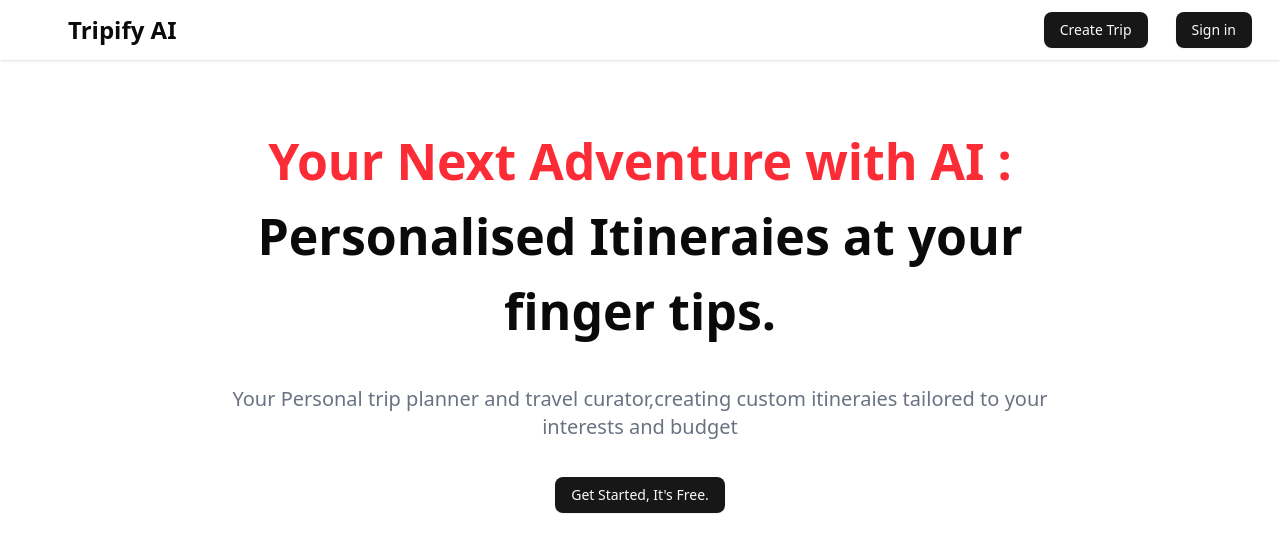
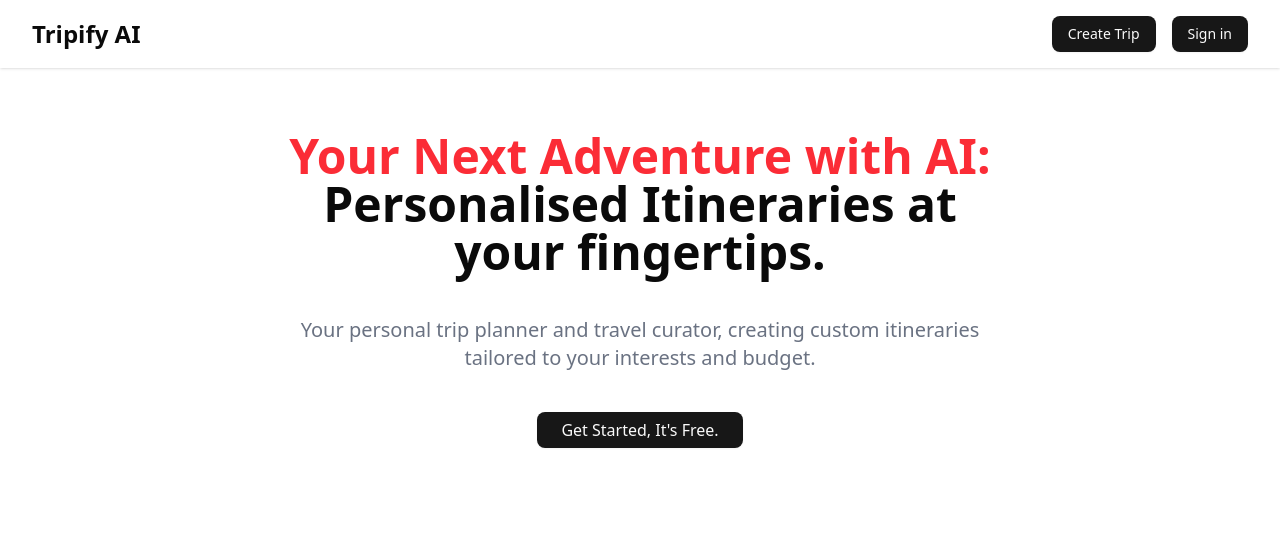
Before and after one commit to sehaj172005/TRIPIFY-AI, a React (Vite) app in the folder Ai trip planner frontend/: page / in a window 1280 px wide. Shown: the top 552 px of the page. Built offline with nearby package versions, Linux system fonts and the light colour scheme; no server answers.

Commit message:
ui/ux changes

```diff
--- a/Ai trip planner frontend/src/components/ui/Header.jsx
+++ b/Ai trip planner frontend/src/components/ui/Header.jsx
@@ -16,10 +16,13 @@
 import axios from "axios";
 import { toast } from "sonner";
 import { FcGoogle } from "react-icons/fc";
+import { Menu } from "lucide-react";
 import { useNavigate } from "react-router-dom";
 
 function Header() {
   const [dialogOpen, setDialogOpen] = useState(false);
+  const [mobileMenuOpen, setMobileMenuOpen] = useState(false);
+
   const user = localStorage.getItem("user");
   const profile = user ? JSON.parse(user) : null;
 
@@ -33,7 +36,6 @@
           },
         }
       );
-      console.log("User Info:", userDetails.data);
       localStorage.setItem("user", JSON.stringify(userDetails.data));
       window.location.reload();
     } catch (error) {
@@ -43,7 +45,6 @@
 
   const login = useGoogleLogin({
     onSuccess: (res) => {
-      console.log(res.access_token);
       generateUser(res.access_token);
       setDialogOpen(false);
       toast.success("Signed in successfully");
@@ -55,34 +56,44 @@
   });
 
   return (
-    <div className="p-3 shadow-sm flex justify-between items-center px-7">
-      {/* Logo Image */}
-     <h2 className="font-bold text-2xl px-10">Tripify AI</h2>
-      {/* Right Section */}
-      <div className="flex gap-7">
+    <header className="p-4 shadow-sm flex items-center justify-between bg-white flex-wrap">
+      {/* Logo */}
+      <h2 className="font-bold text-2xl px-4">Tripify AI</h2>
+
+      {/* Hamburger for mobile */}
+      <div className="md:hidden px-4">
+        <Menu
+          className="w-6 h-6 cursor-pointer"
+          onClick={() => setMobileMenuOpen(!mobileMenuOpen)}
+        />
+      </div>
+
+      {/* Main Navigation */}
+      <nav
+        className={`w-full md:w-auto md:flex items-center gap-5 px-4 ${
+          mobileMenuOpen ? "block" : "hidden"
+        } md:block`}
+      >
+        <div className="flex flex-col md:flex-row gap-4 mt-4 md:mt-0 md:ml-auto items-center">
           <a href="/create-trip">
-          <Button>Create Trip</Button>
-        </a>
-        {profile ? (
-          <div className="flex items-center gap-7">
-            {/* View Trip link */}
-            <a
-              href={`/my-trips/${profile.email}`}
-              className="text-sm font-medium text-blue-600 hover:underline"
-            >
-              <Button>View your Trips</Button>
+            <Button className="w-full md:w-auto">Create Trip</Button>
           </a>
 
-            {/* Profile and Logout */}
+          {profile ? (
+            <>
+              <a href={`/my-trips/${profile.email}`}>
+                <Button className="w-full md:w-auto">View your Trips</Button>
+              </a>
+
               <Popover>
                 <PopoverTrigger>
                   <img
                     src={profile?.picture}
-                  alt="profilePhoto"
+                    alt="profile"
                     className="w-8 h-8 rounded-full object-cover cursor-pointer"
                   />
                 </PopoverTrigger>
-              <PopoverContent>
+                <PopoverContent className="w-40">
                   <Button
                     onClick={() => {
                       localStorage.clear();
@@ -94,10 +105,15 @@
                   </Button>
                 </PopoverContent>
               </Popover>
-          </div>
+            </>
           ) : (
             <>
-            <Button onClick={() => setDialogOpen(true)}>Sign in</Button>
+              <Button
+                onClick={() => setDialogOpen(true)}
+                className="w-full md:w-auto"
+              >
+                Sign in
+              </Button>
 
               <Dialog open={dialogOpen} onOpenChange={setDialogOpen}>
                 <DialogContent>
@@ -109,12 +125,7 @@
                       Sign in securely using Google Authentication.
                     </DialogDescription>
                   </DialogHeader>
-                <Button
-                  className="mt-4 w-full"
-                  onClick={() => {
-                    login();
-                  }}
-                >
+                  <Button className="mt-4 w-full" onClick={login}>
                     <FcGoogle className="mr-2" /> Sign in with Google
                   </Button>
                 </DialogContent>
@@ -122,7 +133,8 @@
             </>
           )}
         </div>
-    </div>
+      </nav>
+    </header>
   );
 }
 
--- a/Ai trip planner frontend/src/components/ui/Hero.jsx
+++ b/Ai trip planner frontend/src/components/ui/Hero.jsx
@@ -4,19 +4,20 @@
 
 function Hero() {
   return (
-    <div className="flex flex-col justify-center mx-56 gap-9">
-      <h1 className="font-extrabold text-[50px] text-center mt-16">
-        <span className="text-red-500">Your Next Adventure with AI : </span>{" "}
-        <br></br>
-        Personalised Itineraies at your finger tips.
+    <div className="flex flex-col justify-center px-4 sm:px-8 md:px-16 lg:mx-40 xl:mx-56 gap-6 sm:gap-8 md:gap-10">
+      <h1 className="font-extrabold text-3xl sm:text-4xl md:text-5xl text-center mt-12 sm:mt-16">
+        <span className="text-red-500">Your Next Adventure with AI:</span> <br />
+        Personalised Itineraries at your fingertips.
       </h1>
-      <p className="text-xl text-gray-500 text-center">
-        Your Personal trip planner and travel curator,creating custom itineraies
-        tailored to your interests and budget
+      <p className="text-base sm:text-lg md:text-xl text-gray-500 text-center max-w-3xl mx-auto">
+        Your personal trip planner and travel curator, creating custom itineraries
+        tailored to your interests and budget.
       </p>
       <Link to="/create-trip">
         <div className="flex justify-center">
-          <Button className="w-fit">Get Started, It's Free.</Button>
+          <Button className="w-fit text-sm sm:text-base px-4 py-2 sm:px-6 sm:py-3">
+            Get Started, It's Free.
+          </Button>
         </div>
       </Link>
     </div>
--- a/Ai trip planner frontend/src/create-trip/index.jsx
+++ b/Ai trip planner frontend/src/create-trip/index.jsx
@@ -26,6 +26,7 @@
   const [loading, setLoading] = useState(false);
   const [jsonData, setJsonData] = useState();
   const [dialogOpen, setDialogOpen] = useState(false);
+  const [tripLoadingDialog, setTripLoadingDialog] = useState(false);
   const Navigate = useNavigate();
 
   const handlePlaceSelect = (name, value) => {
@@ -43,6 +44,7 @@
   }, [formData]);
 
   const OnGenerateTrip = async () => {
+    setTripLoadingDialog(true);
     setLoading(true);
     if (formData?.NoofDays > 7) {
       toast("No. of Days can't be more than 6.");
@@ -63,11 +65,13 @@
     if (!user) {
       setDialogOpen(true);
       setLoading(false);
+      setTripLoadingDialog(false);
       return;
     }
 
     try {
       setLoading(true);
+      setTripLoadingDialog(true);
       const Tripdetails = await getTravelPlan({
         location: formData.location || "",
         days: formData.NoofDays,
@@ -79,11 +83,14 @@
       console.log(Tripdetails);
       const user = JSON.parse(localStorage.getItem("user"));
 
-      const res = await axios.post("https://tripify-ai-backend.onrender.com/trip/create", {
-        userSelection: formData,
-        Tripdata: Tripdetails,
-        email: user?.email,
-      });
+      const res = await axios.post(
+        "https://tripify-ai-backend.onrender.com/trip/create",
+        {
+          userSelection: formData,
+          Tripdata: Tripdetails,
+          email: user?.email,
+        }
+      );
       Navigate("/view-trip/" + res.data._id);
     } catch (e) {
       toast.error("There was an error generating trip.");
@@ -142,6 +149,18 @@
             <FcGoogle />
             Sign in with Google
           </Button>
+        </DialogContent>
+      </Dialog>
+
+      <Dialog open={tripLoadingDialog} onOpenChange={setTripLoadingDialog}>
+        <DialogContent>
+          <DialogHeader>
+            <DialogTitle>Trip Loading...</DialogTitle>
+            <DialogDescription>
+              Your Trip is being generated.Please wait it might take 30-60
+              seconds.
+            </DialogDescription>
+          </DialogHeader>
         </DialogContent>
       </Dialog>
 
```
Lines whose indentation alone changed are shown as unchanged.
